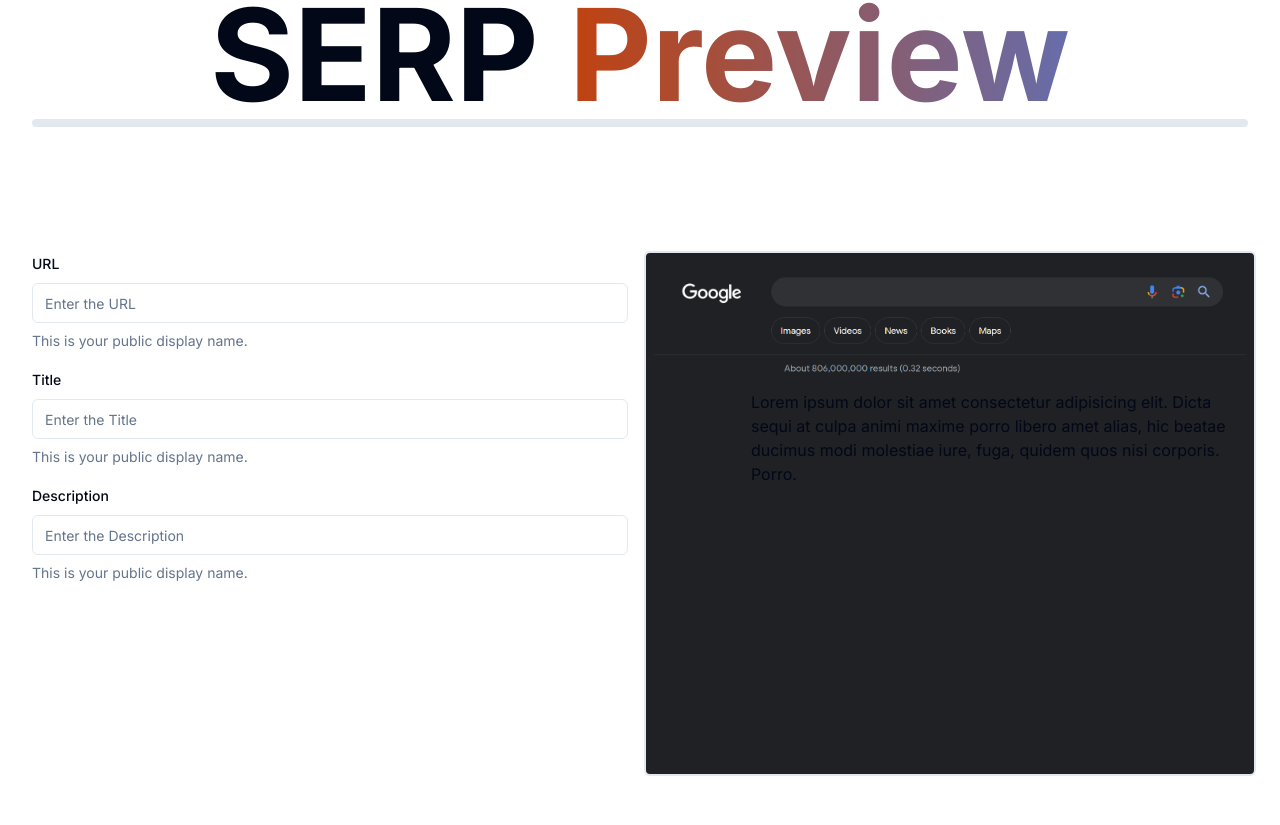
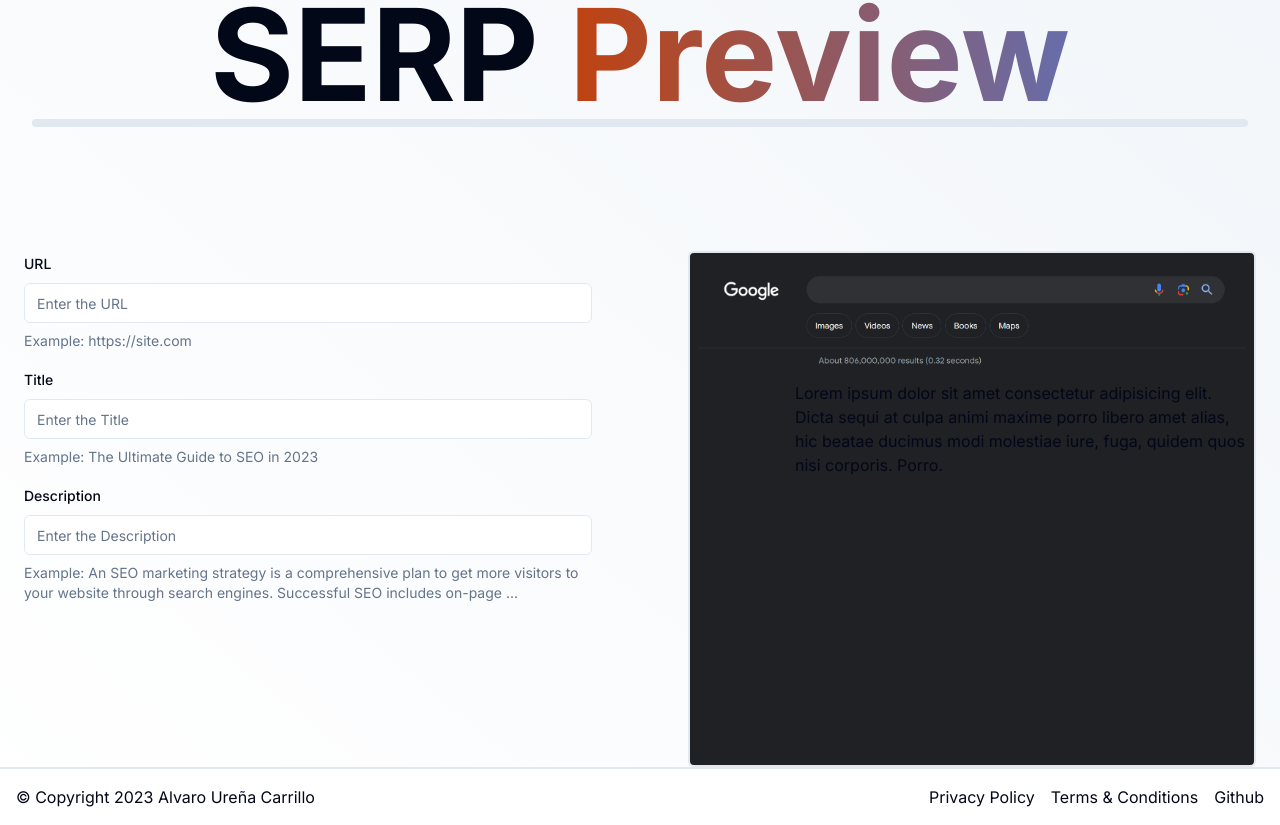
Before and after one commit to AlvaroUrena/serppreview, a Next.js app: page / in a window 1280 px wide. Shown: the part 223-1048 px from the top of the page. Before the commit the page ends 999 px from the top, so only its background shows below. Built offline with nearby package versions, Linux system fonts and the light colour scheme.

Commit message:
footer added

```diff
--- a/package.json
+++ b/package.json
@@ -35,8 +35,7 @@
     "tailwindcss": "3.3.3",
     "tailwindcss-animate": "^1.0.6",
     "typescript": "5.1.6",
-    "valibot": "^0.12.0",
-    "zod": "^3.21.4"
+    "valibot": "^0.12.0"
   },
   "devDependencies": {
     "prettier": "^3.0.1",
--- a/src/app/layout.tsx
+++ b/src/app/layout.tsx
@@ -3,6 +3,7 @@ import type { Metadata } from 'next'
 import { Inter } from 'next/font/google'
 import { ThemeProvider } from '@/components/theme-provider'
 import Header from '@/components/header'
+import Footer from '@/components/footer'
 
 const inter = Inter({ subsets: ['latin'] })
 
@@ -18,10 +19,15 @@ export default function RootLayout({
 }) {
   return (
     <html lang='es'>
-      <body className={inter.className}>
+      <body
+        className={
+          inter.className + ' bg-gradient-to-tr from-background to-accent'
+        }
+      >
         <ThemeProvider attribute='class' defaultTheme='system' enableSystem>
           <Header />
           <main className='min-h-screen'>{children}</main>
+          <Footer />
         </ThemeProvider>
       </body>
     </html>
--- a/src/app/page.tsx
+++ b/src/app/page.tsx
@@ -16,7 +16,7 @@ export default function Home() {
         <Separator className='h-2 rounded-md' />
       </section>
       <SiteContextProvider>
-        <div className='mx-auto block max-w-[1400px] grid-cols-2 place-items-center items-start gap-2 px-6 md:grid'>
+        <div className='mx-auto block max-w-[1400px] grid-cols-2 place-items-center items-start gap-24 px-6 md:grid'>
           <FormElement />
           <Preview />
         </div>
--- /dev/null
+++ b/src/components/footer.tsx
@@ -0,0 +1,25 @@
+import Link from 'next/link'
+
+export default function Footer() {
+  return (
+    <footer className='flex flex-col justify-between gap-3 border-t-2 border-border bg-background p-4 text-center md:flex-row'>
+      <p>© Copyright 2023 Alvaro Ureña Carrillo</p>
+      <section className='flex justify-center gap-4'>
+        <Link href='/' rel='nofollow' className='hover:underline'>
+          Privacy Policy
+        </Link>
+        <Link href='/' rel='nofollow' className='hover:underline'>
+          Terms & Conditions
+        </Link>
+        <Link
+          href='https://github.com/AlvaroUrena/serppreview'
+          rel='nofollow'
+          target='_blank'
+          className='hover:underline'
+        >
+          Github
+        </Link>
+      </section>
+    </footer>
+  )
+}
--- a/src/components/formElement.tsx
+++ b/src/components/formElement.tsx
@@ -11,17 +11,19 @@ import {
 } from '@/components/ui/form'
 import { Input } from '@/components/ui/input'
 import { useForm } from 'react-hook-form'
-import { minLength, object, string } from 'valibot'
+import { minLength, object, string, url } from 'valibot'
 import { valibotResolver } from '@hookform/resolvers/valibot'
 
 import { useSiteContext } from '@/contexts/site-context'
 
 const formSchema = object({
-  url: string('Your email must be a string.', [
-    minLength(4, 'Please enter a valid URL')
+  url: string('Please enter the URL', [url('Please enter a valid URL')]),
+  title: string('Please enter the Title', [
+    minLength(4, 'Please enter a valid title')
   ]),
-  title: string([minLength(4, 'Please enter a valid title')]),
-  description: string([minLength(4, 'Please enter a valid description')])
+  description: string('Please enter the Description', [
+    minLength(4, 'Please enter a valid description')
+  ])
 })
 
 export default function FormElement() {
@@ -44,13 +46,11 @@ export default function FormElement() {
                   placeholder='Enter the URL'
                   {...field}
                   onBlur={() => form.trigger('url')}
+                  onChangeCapture={() => setUrl(form.getValues().url)}
                   size={60}
-                  onChange={e => setUrl(e.target.value)}
                 />
               </FormControl>
-              <FormDescription>
-                This is your public display name.
-              </FormDescription>
+              <FormDescription>Example: https://site.com</FormDescription>
               <FormMessage />
             </FormItem>
           )}
@@ -66,10 +66,11 @@ export default function FormElement() {
                   placeholder='Enter the Title'
                   {...field}
                   onBlur={() => form.trigger('title')}
+                  onChangeCapture={() => setTitle(form.getValues().title)}
                 />
               </FormControl>
               <FormDescription>
-                This is your public display name.
+                Example: The Ultimate Guide to SEO in 2023
               </FormDescription>
               <FormMessage />
             </FormItem>
@@ -86,10 +87,15 @@ export default function FormElement() {
                   placeholder='Enter the Description'
                   {...field}
                   onBlur={() => form.trigger('description')}
+                  onChangeCapture={() =>
+                    setDescription(form.getValues().description)
+                  }
                 />
               </FormControl>
               <FormDescription>
-                This is your public display name.
+                Example: An SEO marketing strategy is a comprehensive plan to
+                get more visitors to your website through search engines.
+                Successful SEO includes on-page ...
               </FormDescription>
               <FormMessage />
             </FormItem>
--- a/src/components/preview.tsx
+++ b/src/components/preview.tsx
@@ -8,7 +8,7 @@ export default function Preview() {
     useSiteContext()
 
   return (
-    <section className='select-none rounded-md border-2 border-border bg-[#1f2125]'>
+    <section className='mt-12 select-none rounded-md border-2 border-border bg-[#1f2125] md:mt-0'>
       <header className='p-2 pb-1'>
         <Image
           src='/images/google_search.png'
```
Also changed, not shown: 1 other file (tests, documents, lock files or other folders).
